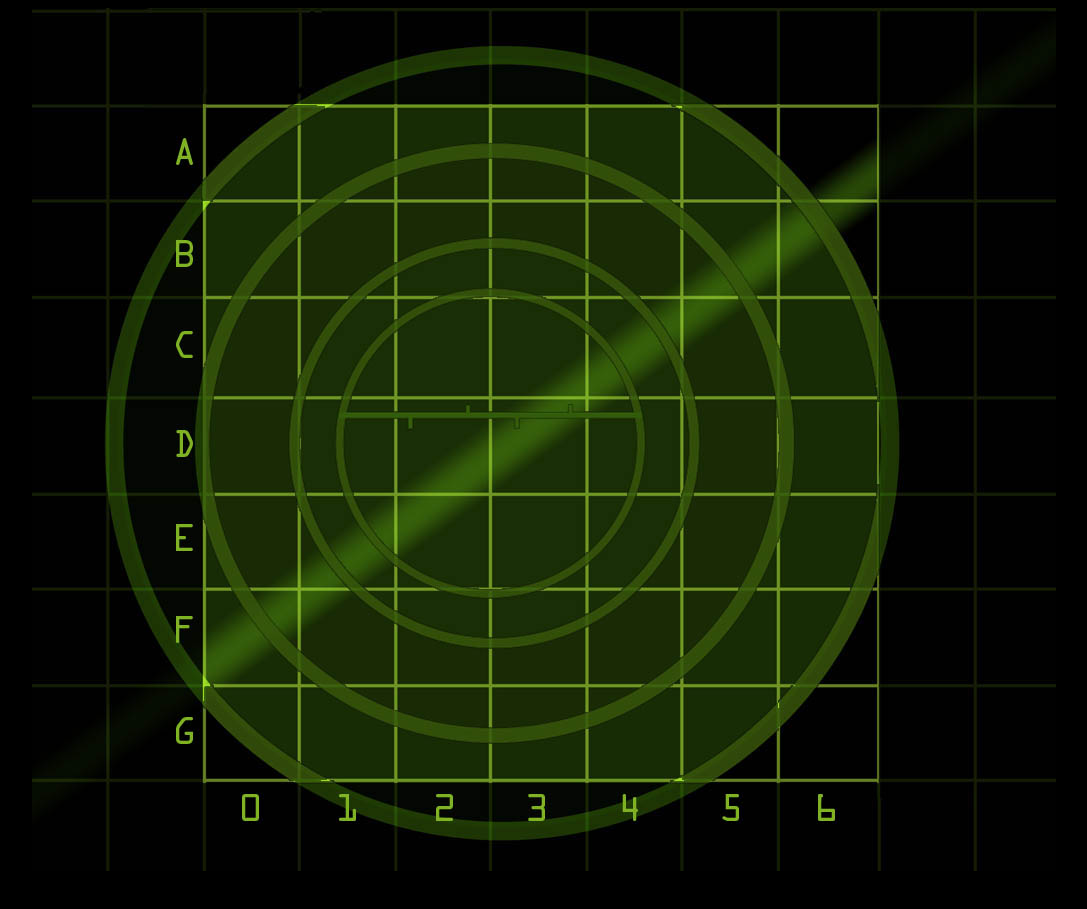
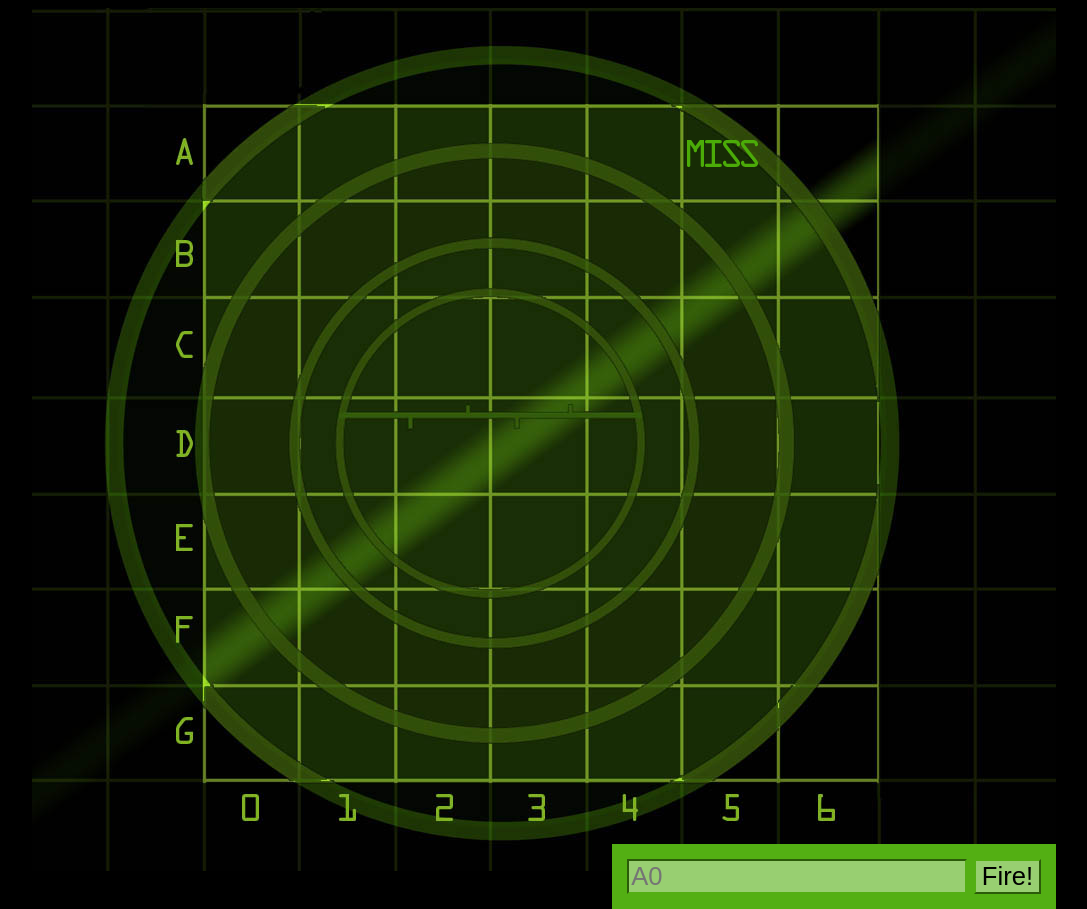
Before and after one commit to AndrewJacobVlietstra/JavaScript, a plain HTML site: page HFJS/battleship.html in a window 1280 px wide. Shown: the whole page, without its empty margins (96-1183 px from the left). Before the commit the page ends 879 px from the top, so only its background shows below. Drawn offline with Linux system fonts and the light colour scheme.

Commit message:
Add files via upload

```diff
--- a/HFJS/battle-ship-style.css
+++ b/HFJS/battle-ship-style.css
@@ -14,3 +14,49 @@ body {
     background-size: cover;
     background-repeat: no-repeat;
 }
+
+.board {
+    position: relative;
+    height: 100%;
+}
+
+.messageArea {
+    position: absolute;
+    top: 0px;
+    left: 0px;
+    color: rgb(83, 175, 19);
+}
+
+.hit {
+    background: url('ship.png') no-repeat center center;
+}
+
+.miss {
+    background: url('miss.png') no-repeat center center;
+}
+
+table {
+    position: absolute;
+    left: 173px;
+    top: 98px;
+    border-spacing: 0px;
+}
+
+td {
+    width: 92px;
+    height: 92px;
+}
+
+form {
+    position: absolute;
+    bottom: -2.4rem;
+    right: 0px;
+    padding: 15px;
+    background-color: rgb(83, 175, 19);
+}
+
+form input {
+    background-color: rgb(152, 207, 113);
+    border-color: rgb(83, 175, 19);
+    font-size: 1.6rem;
+}
--- a/HFJS/battleship.html
+++ b/HFJS/battleship.html
@@ -14,7 +14,57 @@
 
     <body>
 
-        <div class="battle-ship-bg"></div>
+        <div class="battle-ship-bg">
+            <!-- Rows starting from 0 and going to 6 -->
+            <div class="board">
+                <div class="messageArea"></div>
+
+                <table>
+                    <tr>
+                        <td id="00"></td><td id="01"></td><td id="02"></td><td id="03">
+                        </td><td id="04"></td> <td id="05" class="miss"></td><td id="06"></td>
+                    </tr>
+
+                    <tr>
+                        <td id="10"></td><td id="11"></td><td id="12"></td><td id="13"></td>
+                        <td id="14"></td> <td id="15"></td><td id="16"></td>
+                    </tr>
+
+                    <tr>
+                        <td id="20"></td><td id="21"></td><td id="22"></td><td id="23"></td>
+                        <td id="24"></td> <td id="25"></td><td id="26"></td>
+                    </tr>
+
+                    <tr>
+                        <td id="30"></td><td id="31"></td><td id="32"></td><td id="33"></td>
+                        <td id="34"></td> <td id="35"></td><td id="36"></td>
+                    </tr>
+
+                    <tr>
+                        <td id="40"></td><td id="41"></td><td id="42"></td><td id="43"></td>
+                        <td id="44"></td> <td id="45"></td><td id="46"></td>
+                    </tr>
+
+                    <tr>
+                        <td id="50"></td><td id="51"></td><td id="52"></td><td id="53"></td>
+                        <td id="54"></td> <td id="55"></td><td id="56"></td>
+                    </tr>
+
+                    <tr>
+                        <td id="60"></td><td id="61"></td><td id="62"></td><td id="63"></td>
+                        <td id="64"></td><td id="65"></td><td id="66"></td>
+                    </tr>
+                </table>
+                <form>
+                    <input type="text" class="guessInput" placeholder="A0">
+                    <input type="button" class="fireButton" value="Fire!">
+                </form>
+            </div>
+        </div>
+
+
+
+
         <script src="battleship.js"></script>
     </body>
 
```
